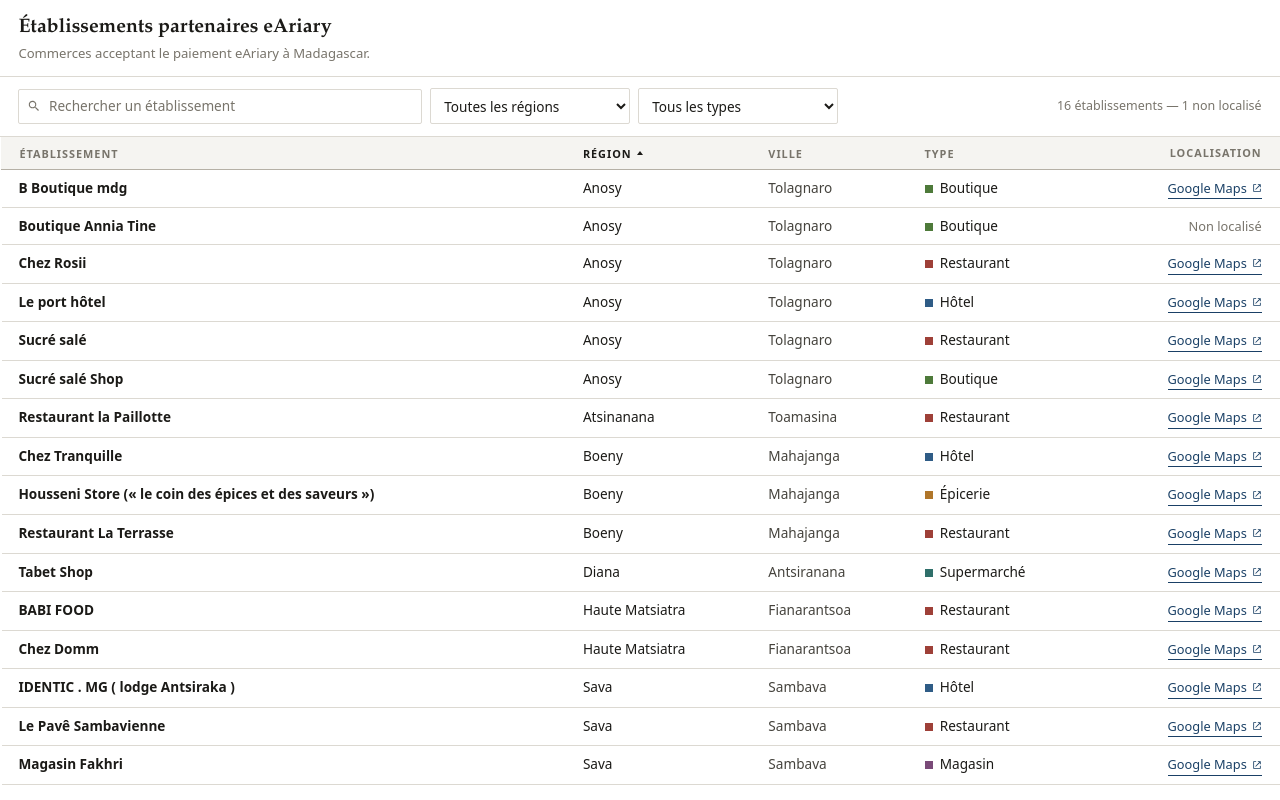
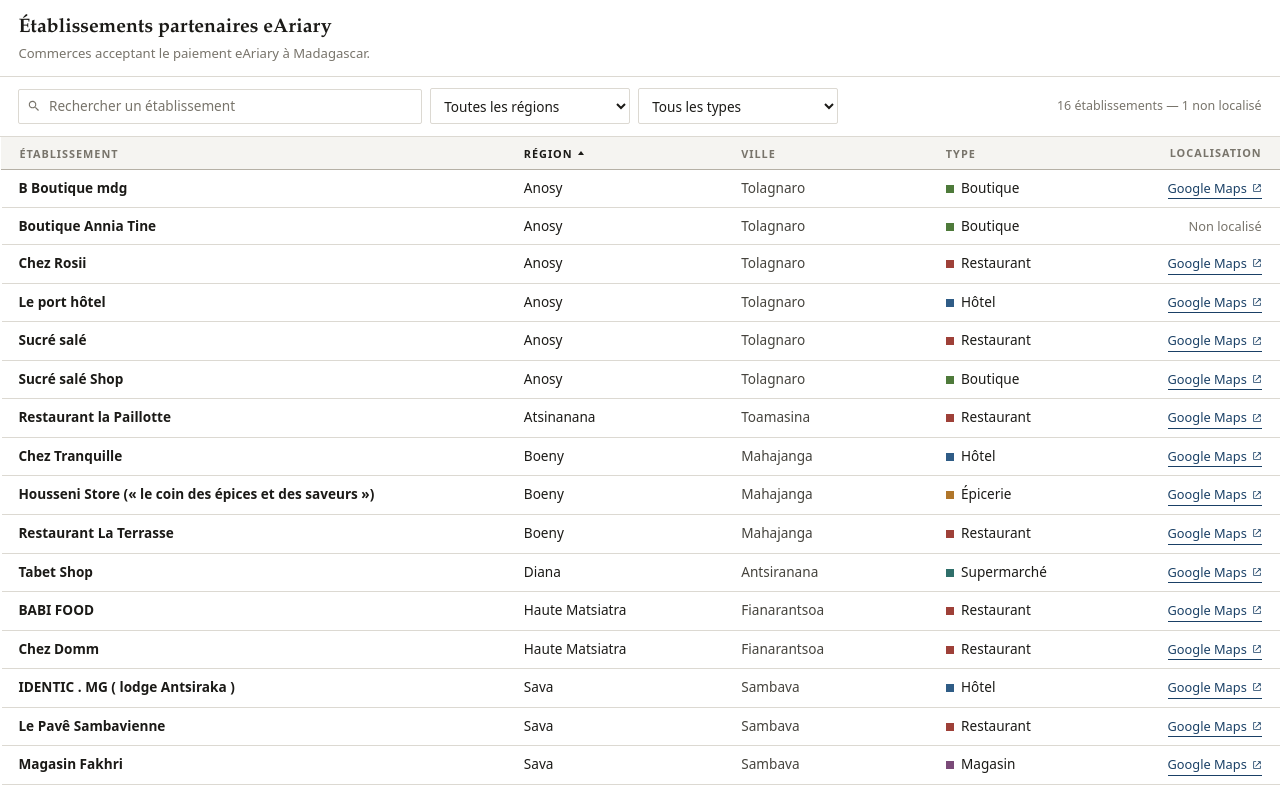
Before and after one commit to jejew03/carte-partenaire-eariary, a plain HTML site: page partenaires/tableau.html in a window 1280 px wide. Drawn offline with Linux system fonts and the light colour scheme; no server answers.

Commit message:
Répartit les largeurs de colonnes du tableau sur les grands écrans

```diff
--- a/partenaires/assets/tableau.css
+++ b/partenaires/assets/tableau.css
@@ -163,6 +163,40 @@
 
 .registre .warn { color: var(--muted); font-size: 0.8rem; }
 
+/* --------------------------- Largeurs de colonnes ------------------------- */
+
+/* Sous 1024 px, la répartition automatique du navigateur convient : le contenu
+   remplit la largeur disponible. Au-delà, l'excédent revient en totalité à la
+   colonne Établissement — la seule qui puisse s'étirer, les autres étant en
+   `nowrap` — et creuse un vide de plusieurs centaines de pixels avant la
+   région. On passe donc en largeurs fixes.
+   Deux jeux de valeurs selon la présence de la colonne Contact, signalée par
+   l'attribut data-contact que pose tableau.js. */
+@media (min-width: 1024px) {
+  .registre { table-layout: fixed; }
+
+  /* En disposition fixe, seule la première rangée détermine les largeurs :
+     les poser sur les en-têtes suffit. */
+  .app[data-contact="0"] .registre .col-nom { width: 40%; }
+  .app[data-contact="0"] .registre .col-region { width: 17%; }
+  .app[data-contact="0"] .registre .col-ville { width: 16%; }
+  .app[data-contact="0"] .registre .col-type { width: 15%; }
+  .app[data-contact="0"] .registre .col-lien { width: 12%; }
+
+  .app[data-contact="1"] .registre .col-nom { width: 30%; }
+  .app[data-contact="1"] .registre .col-region { width: 15%; }
+  .app[data-contact="1"] .registre .col-ville { width: 14%; }
+  .app[data-contact="1"] .registre .col-type { width: 13%; }
+  .app[data-contact="1"] .registre .col-contact { width: 17%; }
+  .app[data-contact="1"] .registre .col-lien { width: 11%; }
+
+  /* Filet de sécurité : en largeur fixe, une valeur plus longue que sa colonne
+     déborderait sur la voisine. Région et ville passent à la ligne plutôt que
+     de se chevaucher — cas qui ne se présente pas avec les données actuelles. */
+  .registre .c-region,
+  .registre .c-ville { white-space: normal; }
+}
+
 /* ------------------------------- Responsive ------------------------------- */
 
 /* Cette barre porte deux listes déroulantes, contre une sur la page carte :
--- a/partenaires/assets/tableau.js
+++ b/partenaires/assets/tableau.js
@@ -312,7 +312,11 @@
 
   /** Redessine le corps du tableau. */
   function dessinerLignes() {
-    el.thContact.hidden = !afficheContact();
+    var contact = afficheContact();
+    el.thContact.hidden = !contact;
+    // Lu par tableau.css : les largeurs de colonnes des grands écrans
+    // diffèrent selon que la colonne Contact occupe ou non une part du tableau.
+    el.app.dataset.contact = contact ? "1" : "0";
     el.lignes.textContent = "";
     el.vide.hidden = etat.visibles.length > 0;
 
--- a/partenaires/tableau.html
+++ b/partenaires/tableau.html
@@ -12,8 +12,11 @@
   <link rel="stylesheet" href="assets/tableau.css">
 </head>
 <body>
-  <!-- data-header est posé par assets/tableau.js d'après le paramètre ?header. -->
-  <div class="app tableau" id="app" data-header="1">
+  <!-- data-header suit le paramètre ?header ; data-contact indique si la
+       colonne Contact est affichée. Les deux sont posés par assets/tableau.js,
+       et servent de sélecteurs au CSS. La valeur initiale de data-contact
+       évite un tableau à colonnes égales le temps du premier rendu. -->
+  <div class="app tableau" id="app" data-header="1" data-contact="0">
 
     <header class="head">
       <h1 id="titre">Établissements partenaires eAriary</h1>
@@ -55,16 +58,16 @@
             <!-- data-tri = clé de tri lue par tableau.js. L'ordre des colonnes
                  doit rester le même que celui des cellules produites par la
                  fonction `ligne` de tableau.js. -->
-            <th scope="col" data-tri="nom" aria-sort="none">
+            <th scope="col" class="col-nom" data-tri="nom" aria-sort="none">
               <button type="button">Établissement</button>
             </th>
-            <th scope="col" data-tri="region" aria-sort="none">
+            <th scope="col" class="col-region" data-tri="region" aria-sort="none">
               <button type="button">Région</button>
             </th>
-            <th scope="col" data-tri="province" aria-sort="none">
+            <th scope="col" class="col-ville" data-tri="province" aria-sort="none">
               <button type="button">Ville</button>
             </th>
-            <th scope="col" data-tri="categorie" aria-sort="none">
+            <th scope="col" class="col-type" data-tri="categorie" aria-sort="none">
               <button type="button">Type</button>
             </th>
             <!-- Colonne révélée par tableau.js si le Sheet porte un téléphone
```
